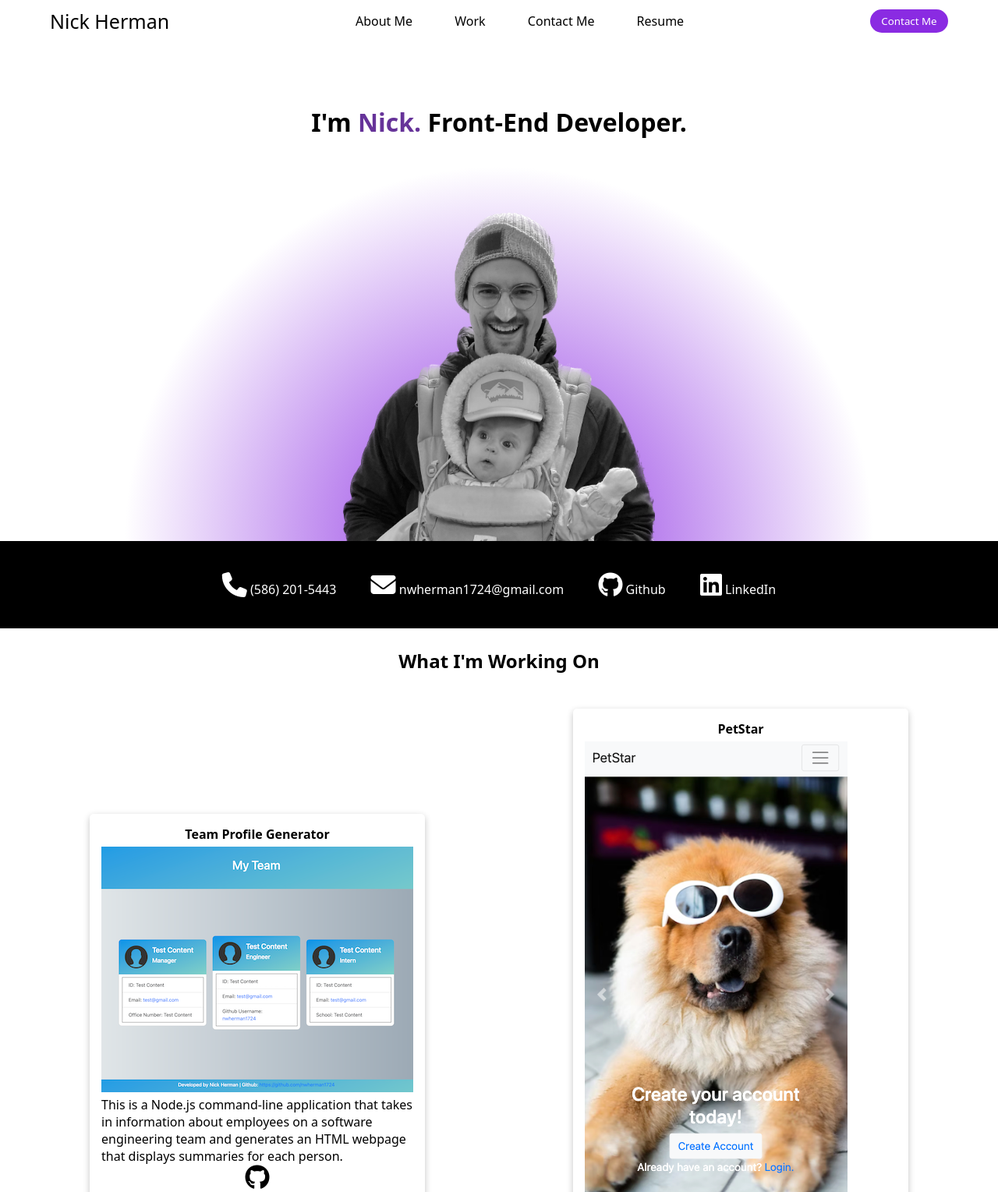
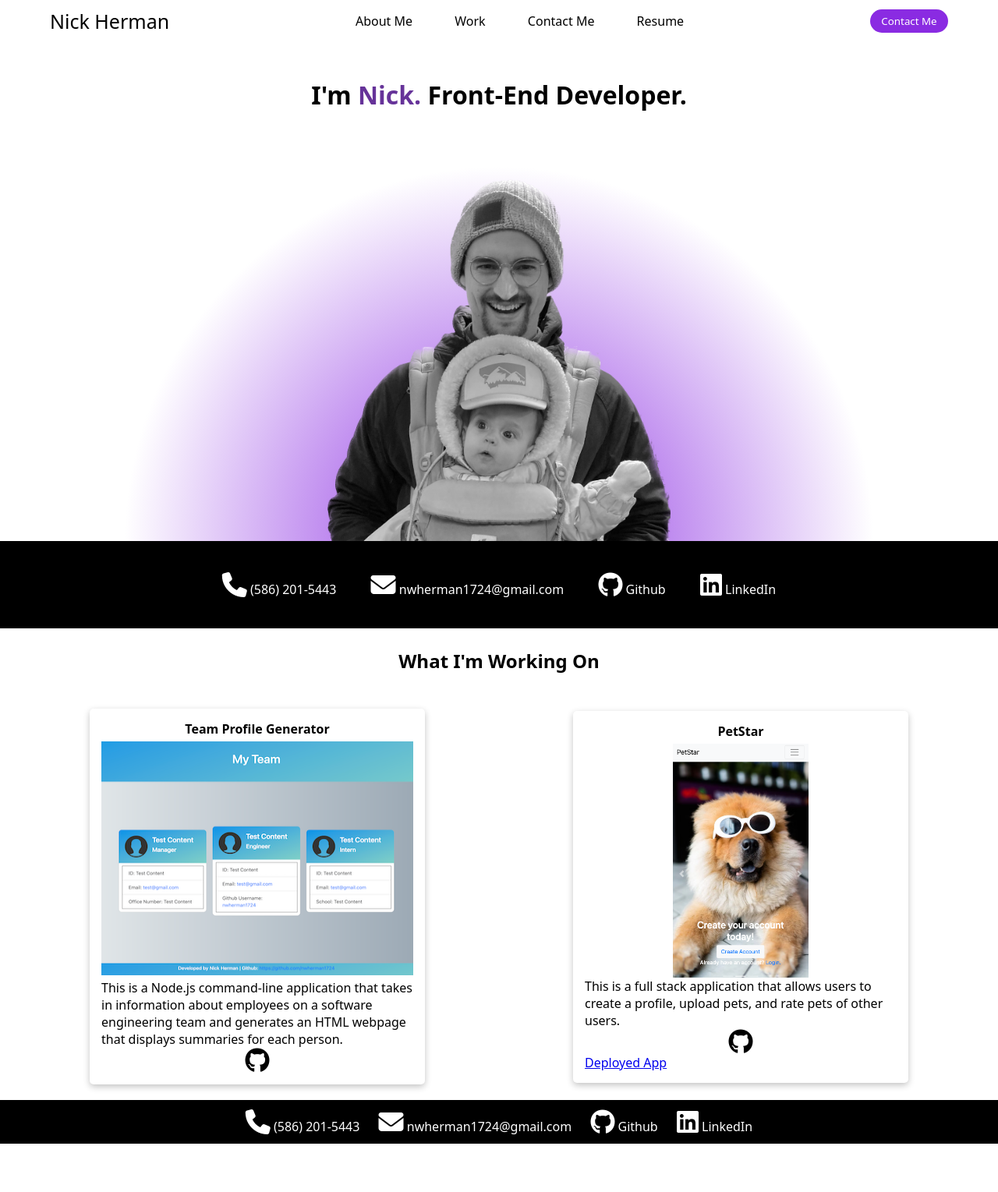
Before and after one commit to nwherman1724/portfolio, a plain HTML site: page index.html in a window 1280 px wide. Shown: the top 1529 px of the page at 78% size. After the commit the page ends 1467 px from the top, so only its background shows below. Drawn offline with Linux system fonts and the light colour scheme.

Commit message:
edit card photo

```diff
--- a/develop/style.css
+++ b/develop/style.css
@@ -57,8 +57,8 @@ nav li a {
     display: flex;
     flex-direction: column;
     align-items: center;
-    padding-top: 7vh;
-    padding-bottom: 7vh;
+    padding-top: 6vh;
+    padding-bottom: 6vh;
  }
 
  .name {
@@ -80,7 +80,7 @@ figure {
  }
 
 .portrait {
-    width: 50vh;
+    width: 55vh;
     display: flex;
     flex-direction: column;
     align-items: center;
--- a/index.html
+++ b/index.html
@@ -61,16 +61,16 @@
             <div class="deck">
               <div class="card">
                   <h4 class="cardTitle">Team Profile Generator</h4>
-                  <img src="./images/team-profile-generator-sm.png" alt=" image cap">
+                  <img src="./images/team-profile-generator-sm.png" width="400px" height="300px" alt=" image cap">
                   <div class="center">
                     <p>This is a Node.js command-line application that takes in information about employees on a software engineering team and generates an HTML webpage that displays summaries for each person.</p>
                     <a href="https://github.com/nwherman1724/team-profile-generator"  class="link"><i class="fa-brands fa-github fa-2x center link"></i></a>
                   </div>
               </div>
 
-              <div class="card">
+              <div class="card center">
                 <h4 class="cardTitle">PetStar</h4>
-                  <img  src="./images/PetStarHome.png" alt=" image cap">
+                  <img src="./images/PetStarHome.png" height="300px" alt=" image cap">
                   <div>
                     <p>This is a full stack application that allows users to create a profile, upload pets, and rate pets of other users.</p>
                     <a href="https://github.com/Jacob-Jeffries/rmp"  class="link"><i class="fa-brands fa-github fa-2x center link"></i></a>
```
